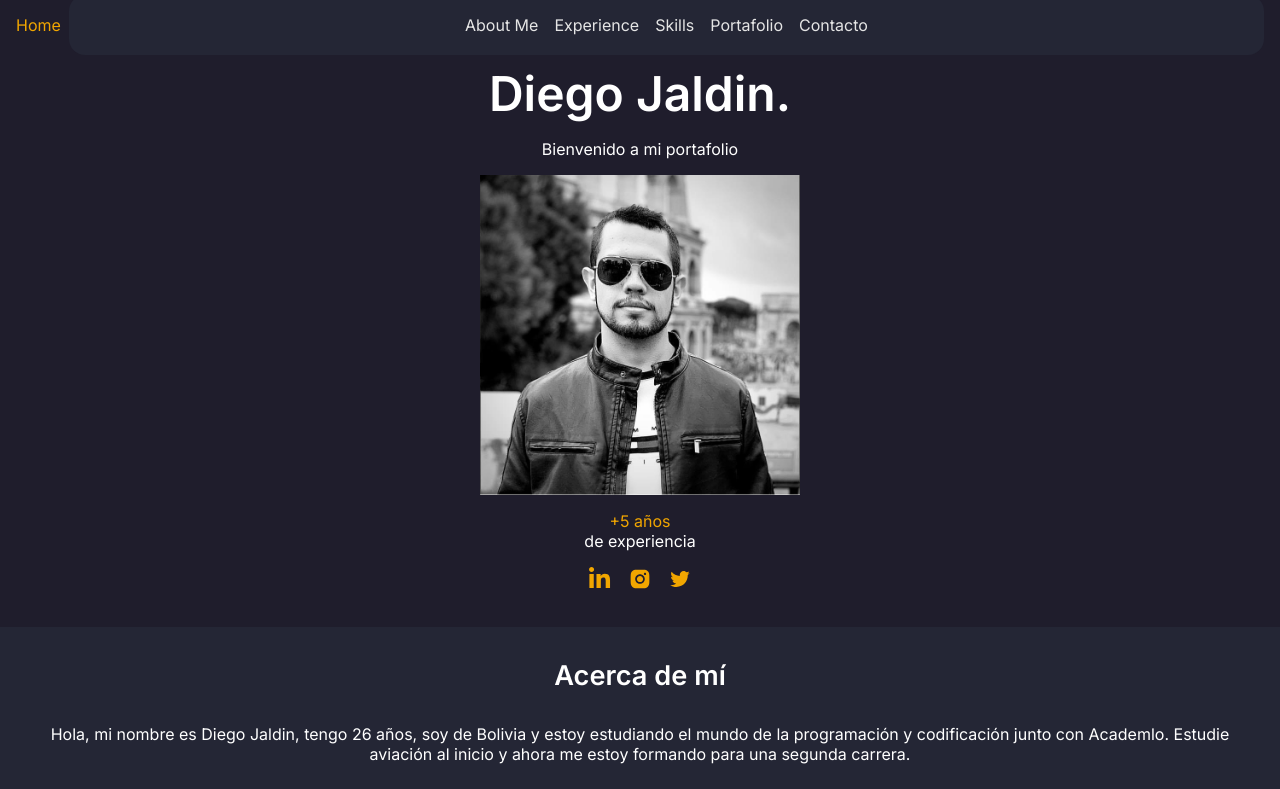
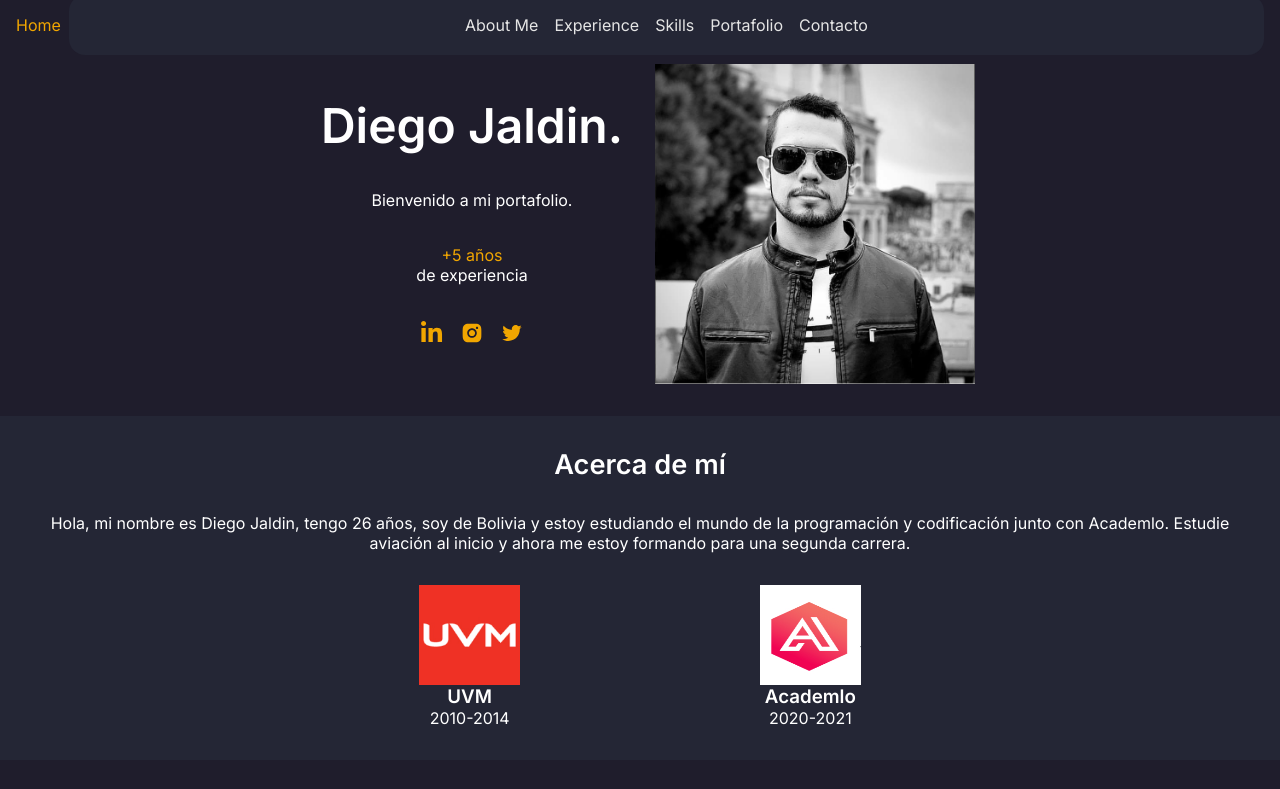
Before and after one commit to DiegoJaldin/Portfolio, a plain HTML site: page index.html in a window 1280 px wide. Shown: the top 789 px of the page. Drawn offline with nearby package versions, Linux system fonts and the light colour scheme.

Commit message:
fin_del_portafolio

```diff
--- a/css/style.css
+++ b/css/style.css
@@ -124,7 +124,13 @@ body{
     padding-bottom: 2rem;
     background-color: var(--Darkblue);
 }
+.home__1 h1{
+    padding: 1rem;
+}
 
+.home__1 p{
+    padding: 1rem;
+}
 .home_btn{
     padding-right: 0.5rem;
 }
@@ -145,6 +151,8 @@ body{
 
 .nav_ul {
     display: flex;
+    justify-content: center;
+    padding-top: 1rem;
     gap: 1rem;
 }
 
@@ -260,11 +268,11 @@ body{
 }
 
 .portfolios > div:nth-child(2) {
-    background-color: var(--Orange);
+    background-color: var(--BlueNavy);
 }
 
 .portfolios > div:nth-child(3) {
-    background-color: var(--BlueNavy);
+    background-color: var(--Orange);
     grid-column: 1/2;
 }
 
@@ -311,16 +319,42 @@ body{
 /* --------- media queries -------- */
 
 @media (min-width: 700px) {
+    img {
+        width: 100%;
+        display: block;
+    }
+
+    .home{
+        display: flex;
+        flex-direction: row;
+        align-items: flex-start;
+        justify-content: center;
+        text-align: center;
+        gap: 1rem;
+        padding-top: 4rem;
+        padding-bottom: 2rem;
+        background-color: var(--Darkblue);
+    }
+
+    .home__img{
+        display: flex;
+        justify-content: flex-end;
+    }
+
+    .home__1{
+        display: flex;
+        flex-direction: column;
+        justify-content: center;
+        gap: 0.2rem;
+        padding-top: 1rem;
+    }
 
     .experiences {
         gap: 3rem;
     }
+
     .portfolios {
         grid-template-columns: repeat(2, 1fr);
-    }
-
-    .aboutMe p {
-        padding: rem;
     }
 
     .aboutMe__brands{
@@ -336,8 +370,6 @@ body{
         display: grid;
         gap: 15rem;
     }
-
-
 
     .exp_brands{
         display: flex;
--- a/index.html
+++ b/index.html
@@ -26,13 +26,10 @@
         </nav>
         <!-- Personal info "Home" -->
         <div id="home" class="home">
-            <h1>Diego Jaldin.</h1>
-            <p>Bienvenido a mi portafolio</p>
-            <div class="home__img">
-                <img class="img_mobile" src="./img/IMG_7846.JPG" alt="portfolio pic mobile">
-                <img class="img_desktop" src="./img/IMG_7846.JPG" alt="portfolio pic desktop">
-            </div>
-            <p><span class="home_span">+5 años</span><br>de experiencia</p>
+            <div class="home__1">
+                <h1>Diego Jaldin.</h1>
+                <p>Bienvenido a mi portafolio.</p>
+                <p><span class="home_span">+5 años</span><br>de experiencia</p>
             <nav>
                 <ul class="nav_ul">
                     <li>
@@ -70,6 +67,12 @@
                     </li>
                 </ul>
             </nav>
+            </div>
+
+            <div class="home__img">
+                <img class="img_mobile" src="./img/IMG_7846.JPG" alt="portfolio pic mobile">
+                <img class="img_desktop" src="./img/IMG_7846.JPG" alt="portfolio pic desktop">
+            </div>
         </div>
         <!-- Personal info "Home" -->
     </header>
```
